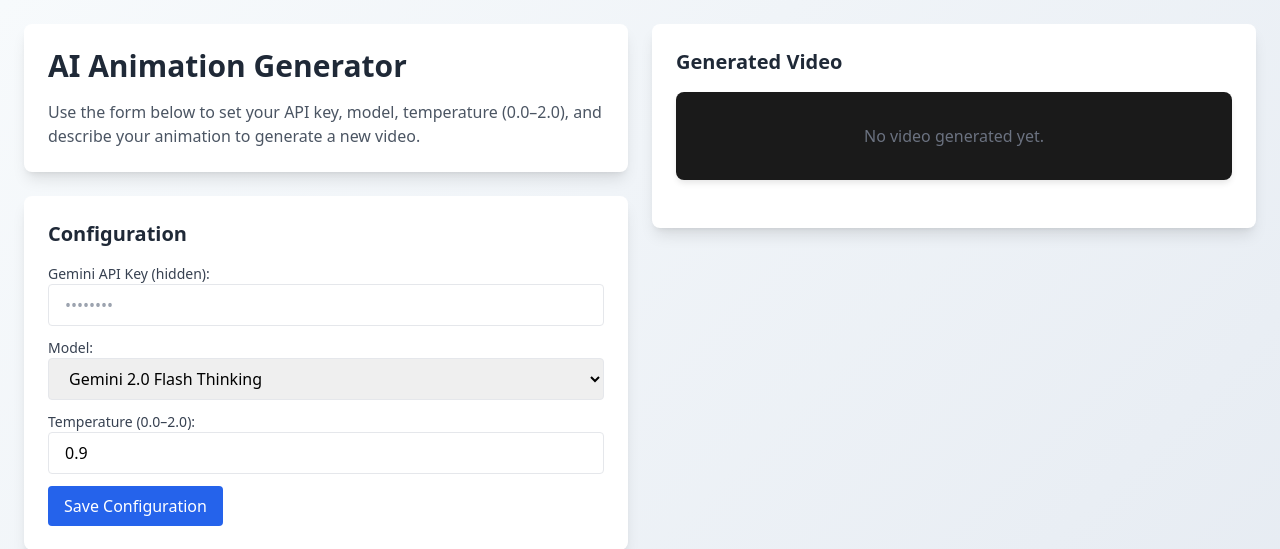
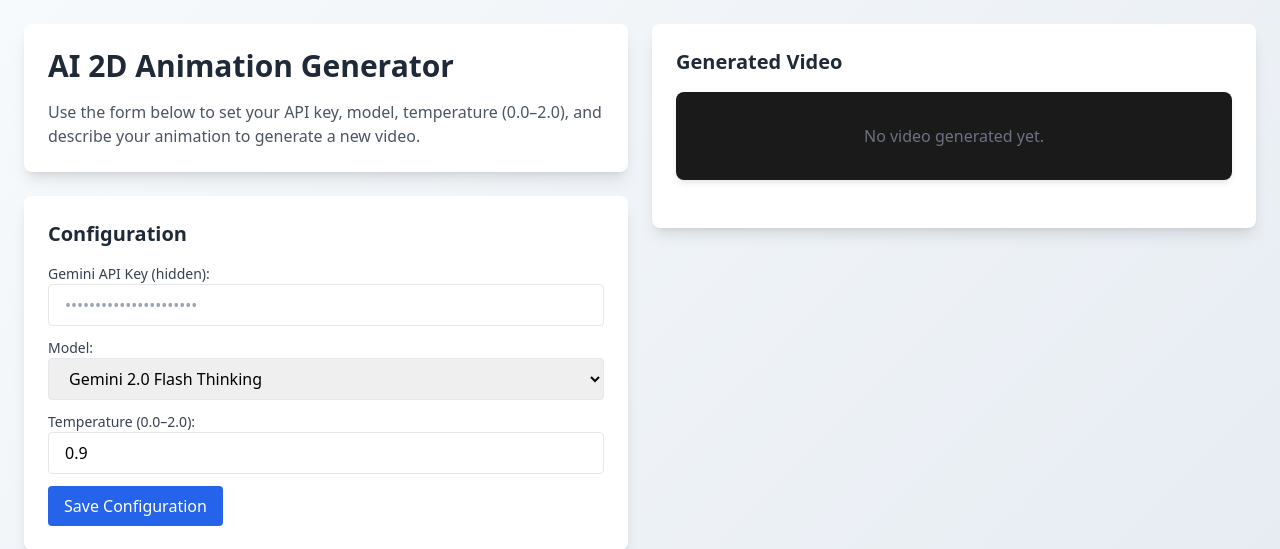
Before and after one commit to LikithMeruvu/PyAnimate2D-AI, a Flask app: page / in a window 1280 px wide. Shown: the top 549 px of the page. Run offline with Flask 3, Linux system fonts and the light colour scheme; some libraries are stand-ins or nearby versions.

Commit message:
changes in content

```diff
--- a/templates/index.html
+++ b/templates/index.html
@@ -3,7 +3,7 @@
 <head>
   <meta charset="UTF-8" />
   <meta name="viewport" content="width=device-width, initial-scale=1.0"/>
-  <title>AI Animation Generator</title>
+  <title>AI 2D Animation Generator</title>
 
   <!-- Tailwind CSS (development use only) -->
   <script src="https://cdn.tailwindcss.com"></script>
@@ -180,7 +180,7 @@
       <div class="w-full lg:w-1/2 space-y-6">
         <!-- Heading -->
         <div class="bg-white rounded-lg shadow-lg p-6">
-          <h1 class="text-3xl font-bold mb-4 text-gray-800">AI Animation Generator</h1>
+          <h1 class="text-3xl font-bold mb-4 text-gray-800">AI 2D Animation Generator</h1>
           <p class="text-gray-600">
             Use the form below to set your API key, model, temperature (0.0–2.0),
             and describe your animation to generate a new video.
@@ -201,7 +201,7 @@
                 name="api_key"
                 value="{{ config.api_key }}"
                 class="form-control w-full px-4 py-2 border rounded"
-                placeholder="••••••••"
+                placeholder="••••••••••••••••••••••"
               />
             </div>
             <div>
```
Also changed, not shown: 1 other file.
